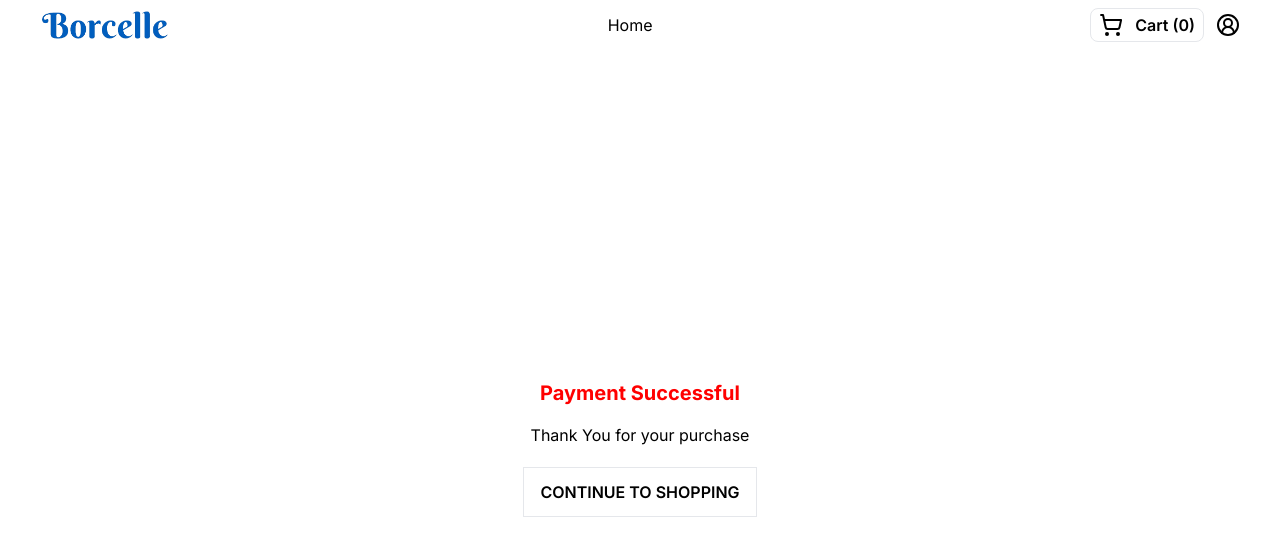
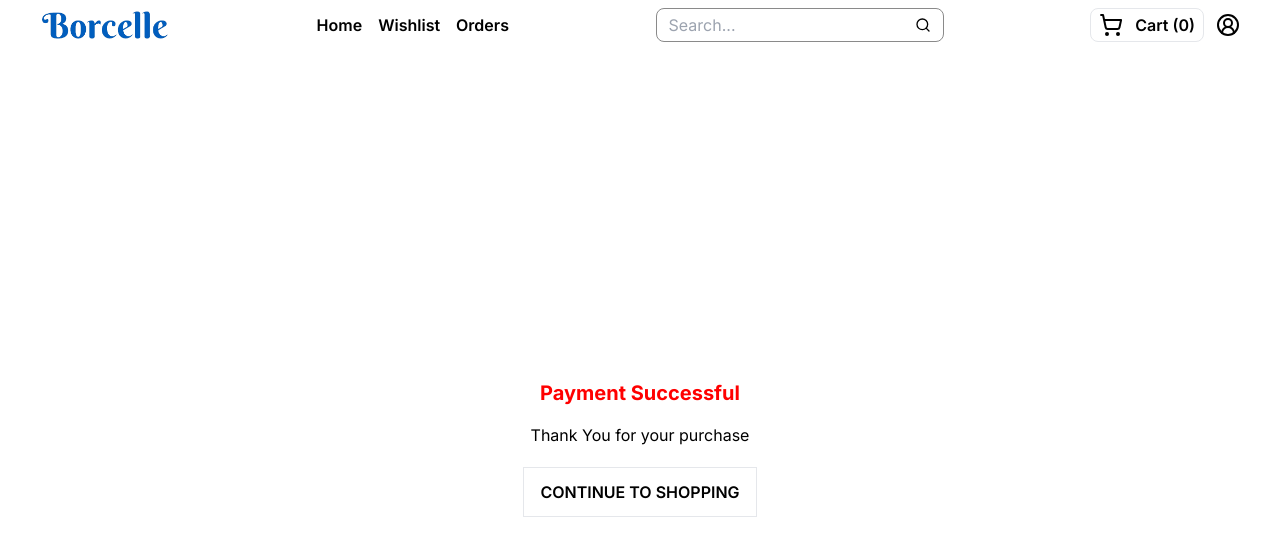
Before and after one commit to surajjayraman/borcella_store, a Next.js app: page /payment_success in a window 1280 px wide. Shown: the top 556 px of the page. Built offline with nearby package versions, Linux system fonts and the light colour scheme; no server answers.

Commit message:
Update component Navbar

```diff
--- a/components/Navbar.tsx
+++ b/components/Navbar.tsx
@@ -1,57 +1,112 @@
 "use client";
 
 import useCart from "@/lib/hooks/useCart";
+
 import { UserButton, useUser } from "@clerk/nextjs";
-import { CircleUserRound, Menu, ShoppingCart } from "lucide-react";
+import { CircleUserRound, Menu, Search, ShoppingCart } from "lucide-react";
 import Image from "next/image";
 import Link from "next/link";
+import { usePathname, useRouter } from "next/navigation";
 import { useState } from "react";
 
 const Navbar = () => {
+  const pathname = usePathname();
+  const router = useRouter();
   const { user } = useUser();
+  const cart = useCart();
+
   const [dropdownMenu, setDropdownMenu] = useState(false);
   const [query, setQuery] = useState("");
 
-  const cart = useCart();
-
-
   return (
-    <div className="sticky top-0 z-10 py-2 px-10 flex justify-between items-center bg-white">
+    <div className="sticky top-0 z-10 py-2 px-10 flex gap-2 justify-between items-center bg-white max-sm:px-2">
       <Link href="/">
         <Image src="/logo.png" alt="logo" width={130} height={100} />
       </Link>
 
-      <div>
-        <Link href="/">Home</Link>
+      <div className="flex gap-4 text-base-bold max-lg:hidden">
+        <Link
+          href="/"
+          className={`hover:text-red-1 ${pathname === "/" && "text-red-1"}`}
+        >
+          Home
+        </Link>
+        <Link
+          href={user ? "/wishlist" : "/sign-in"}
+          className={`hover:text-red-1 ${
+            pathname === "/wishlist" && "text-red-1"
+          }`}
+        >
+          Wishlist
+        </Link>
+        <Link
+          href={user ? "/orders" : "/sign-in"}
+          className={`hover:text-red-1 ${
+            pathname === "/orders" && "text-red-1"
+          }`}
+        >
+          Orders
+        </Link>
+      </div>
+
+      <div className="flex gap-3 border border-grey-2 px-3 py-1 items-center rounded-lg">
+        <input
+          className="outline-none max-sm:max-w-[120px]"
+          placeholder="Search..."
+          value={query}
+          onChange={(e) => setQuery(e.target.value)}
+        />
+        <button
+          disabled={query === ""}
+          onClick={() => router.push(`/search/${query}`)}
+        >
+          <Search className="cursor-pointer h-4 w-4 hover:text-red-1" />
+        </button>
       </div>
 
       <div className="relative flex gap-3 items-center">
         <Link
           href="/cart"
-          className="flex items-center gap-3 border rounded-lg px-2 py-1 hover:bg-black hover:text-white"
+          className="flex items-center gap-3 border rounded-lg px-2 py-1 hover:bg-black hover:text-white max-md:hidden"
         >
           <ShoppingCart />
           <p className="text-base-bold">Cart ({cart.cartItems.length})</p>
         </Link>
 
-        {user && (
-          <Menu
-            className="cursor-pointer"
-            onClick={() => setDropdownMenu(!dropdownMenu)}
-          />
-        )}
-        {user && dropdownMenu && (
-          <div className="absolute top-10 right-5 flex flex-col gap-2 p-3 rounded-lg border bg-white text-base-bold">
-            <Link href="/wishlist" className="hover:text-red-1">
+        <Menu
+          className="cursor-pointer lg:hidden"
+          onClick={() => setDropdownMenu(!dropdownMenu)}
+        />
+
+        {dropdownMenu && (
+          <div className="absolute top-12 right-5 flex flex-col gap-4 p-3 rounded-lg border bg-white text-base-bold lg:hidden">
+            <Link href="/" className="hover:text-red-1">
+              Home
+            </Link>
+            <Link
+              href={user ? "/wishlist" : "/sign-in"}
+              className="hover:text-red-1"
+            >
               Wishlist
             </Link>
-            <Link href="/orders" className="hover:text-red-1">
+            <Link
+              href={user ? "/orders" : "/sign-in"}
+              className="hover:text-red-1"
+            >
               Orders
+            </Link>
+            <Link
+              href="/cart"
+              className="flex items-center gap-3 border rounded-lg px-2 py-1 hover:bg-black hover:text-white"
+            >
+              <ShoppingCart />
+              <p className="text-base-bold">Cart ({cart.cartItems.length})</p>
             </Link>
           </div>
         )}
+
         {user ? (
-          <UserButton />
+          <UserButton afterSignOutUrl="/sign-in" />
         ) : (
           <Link href="/sign-in">
             <CircleUserRound />
```
